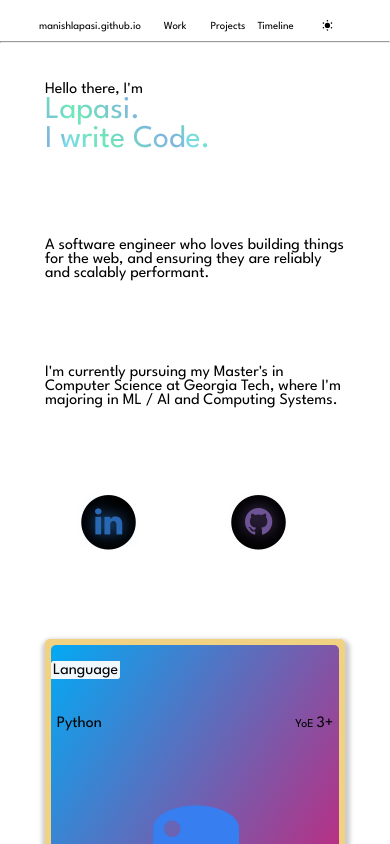
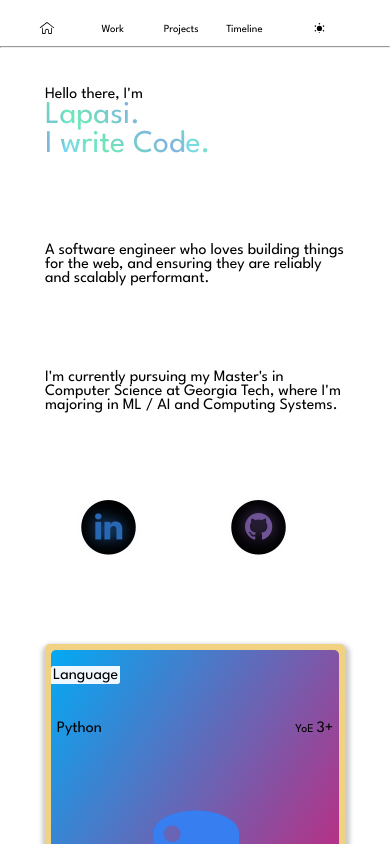
Before and after one commit to ManishLapasi/ManishLapasi.github.io, a React (Create React App) app: page / in a window 390 px wide. Shown: the top 844 px of the page. Built offline with nearby package versions, Linux system fonts and the light colour scheme.

Commit message:
logo on navbar for phone screens

```diff
--- a/src/Components/Navbar/Navbar.css
+++ b/src/Components/Navbar/Navbar.css
@@ -13,6 +13,19 @@
     color: inherit;
     text-align: left;
     height: auto;
+    transition: all 0.2s;
+  }
+
+  .navbar > div > a {
+    text-decoration: none;
+    color: inherit;
+    text-align: left;
+    height: auto;
+    transition: all 0.2s;
+  }
+
+  .navbar > a:hover {
+    font-size: larger;
   }
 
   #toggler {
@@ -23,3 +36,9 @@
     width: 1em;
     height: 1em;
   }
+
+@media screen and (max-width:500px) {
+  .navbar {
+    grid-template-columns: 0.2fr 0.2fr 0.2fr 0.2fr 0.2fr;
+  }
+}
--- a/src/Components/Navbar/Navbar.js
+++ b/src/Components/Navbar/Navbar.js
@@ -1,4 +1,4 @@
-import React from "react"
+import React, { useState, useEffect } from "react"
 import './Navbar.css'
 
 let light = '<svg viewBox="0 0 24 24"><circle cx="11.9998" cy="11.9998" r="5.75375" fill="currentColor" transform-origin="11.999799728393555px 11.999799728393555px" style="transform: none; transform-origin: 11.9998px 11.9998px;"></circle><g transform-origin="11.99996030330658px 11.999765396118164px" style="transform: none; transform-origin: 12px 11.9998px;"><circle cx="3.08982" cy="6.85502" r="1.71143" transform="rotate(-60 3.08982 6.85502)" fill="currentColor"></circle><circle cx="3.0903" cy="17.1436" r="1.71143" transform="rotate(-120 3.0903 17.1436)" fill="currentColor"></circle><circle cx="12" cy="22.2881" r="1.71143" fill="currentColor"></circle><circle cx="20.9101" cy="17.1436" r="1.71143" transform="rotate(-60 20.9101 17.1436)" fill="currentColor"></circle><circle cx="20.9101" cy="6.8555" r="1.71143" transform="rotate(-120 20.9101 6.8555)" fill="currentColor"></circle><circle cx="12" cy="1.71143" r="1.71143" fill="currentColor"></circle></g></svg>'
@@ -56,10 +56,47 @@ const handleClick = (setColor) => {
 }
 
 function Navbar({setColor}) {
+
+    const [homeLogo, setHomeLogo] = useState(window.innerWidth>500 ? "text": "logo");
+
+    useEffect(() => {
+      function handleResize() {
+        if(window.innerWidth>500){
+          if(homeLogo!=='text'){setHomeLogo('text')}
+        }
+        else{
+          if(homeLogo!=='logo'){setHomeLogo('logo')}
+        }
+      }
+      window.addEventListener("resize", handleResize)
+      return _ => window.removeEventListener('resize', handleResize)
+    })
+
     return (
         <div>
             <nav className="navbar">
-            <a href='https://manishlapasi.github.io' rel="noopener noreferrer">manishlapasi.github.io</a>
+            <div>
+            {homeLogo==='text' ? <a href='https://manishlapasi.github.io' rel="noopener noreferrer">manishlapasi.github.io</a> : <a href='https://manishlapasi.github.io' rel="noopener noreferrer"><svg version="1.0" xmlns="http://www.w3.org/2000/svg"
+            width="12.000000pt" height="12.000000pt" viewBox="0 0 200.000000 200.000000"
+            preserveAspectRatio="xMidYMid meet">
+
+            <g transform="translate(0.000000,200.000000) scale(0.100000,-0.100000)"
+            fill="currentColor" stroke="none">
+            <path d="M538 1409 c-469 -375 -471 -377 -413 -415 23 -15 27 -15 51 1 14 9
+            204 158 421 332 217 173 400 312 407 310 6 -2 191 -148 411 -324 221 -175 406
+            -323 413 -327 35 -21 81 28 62 65 -18 33 -872 709 -895 709 -11 -1 -217 -158
+            -457 -351z"/>
+            <path d="M397 1022 c-15 -17 -17 -57 -17 -370 0 -342 1 -353 21 -373 19 -19
+            29 -20 215 -17 160 2 196 6 204 18 5 8 10 92 10 185 0 94 5 188 11 210 23 81
+            111 134 193 115 48 -11 103 -63 116 -110 5 -19 10 -115 10 -212 0 -171 1 -177
+            22 -192 33 -23 373 -23 406 0 l22 15 0 358 c0 334 -1 359 -18 374 -24 22 -45
+            21 -65 -1 -15 -17 -17 -55 -17 -340 l0 -322 -125 0 -125 0 0 148 c0 184 -13
+            234 -77 303 -54 57 -116 84 -193 83 -68 -1 -115 -21 -168 -69 -75 -67 -86
+            -106 -90 -298 l-4 -168 -122 3 -121 3 -5 328 c-4 277 -7 329 -20 337 -23 15
+            -45 12 -63 -8z"/>
+            </g>
+            </svg></a>}
+            </div>
             <a href='#s1'>Work</a>
             <a href='#s2'>Projects</a>
             <a href='#s3'>Timeline</a>
```
